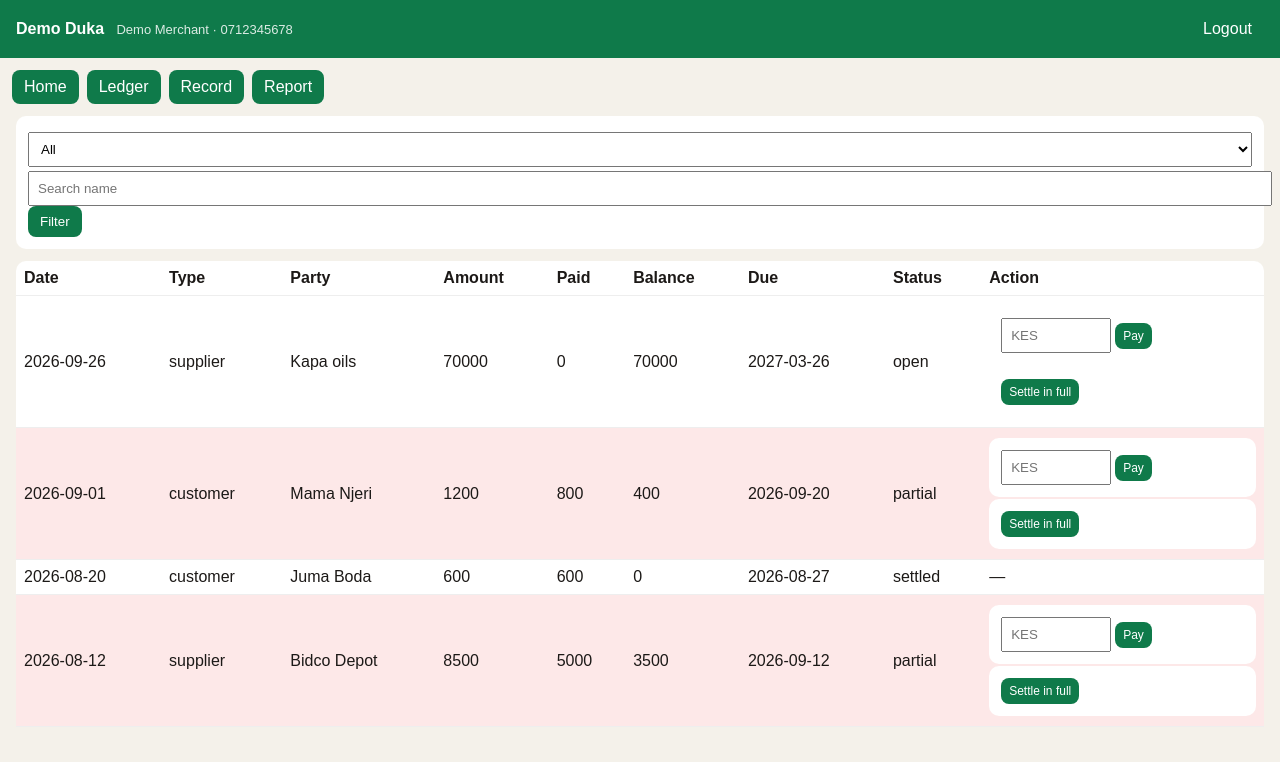
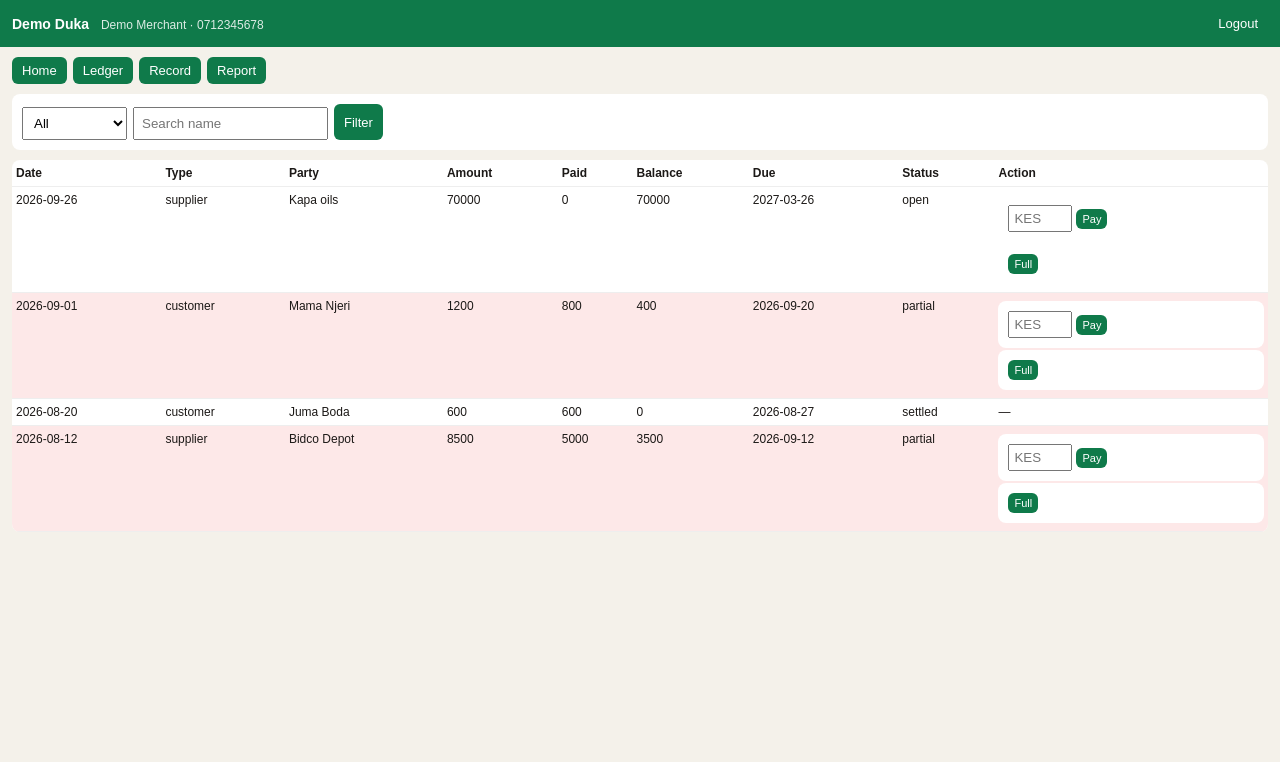
Before and after one commit to StephenMMutua/DukaCredit, a Flask app: page /ledger in a window 1280 px wide. Shown: the top 762 px of the page. Run offline with Flask 3, Linux system fonts and the light colour scheme; a user stored in the database is signed in; data comes from the database, SQL or seed files in the repository.

Commit message:
Make ledger compact so it no longer covers the page

```diff
--- a/static/style.css
+++ b/static/style.css
@@ -1,21 +1,24 @@
-body { font-family: sans-serif; margin: 0; background: #f4f1ea; color: #1c1917; }
-.topbar { display: flex; justify-content: space-between; align-items: center; padding: 12px 16px; background: #0f7a4a; color: #fff; }
-.muted { opacity: .85; font-size: 13px; margin-left: 8px; }
-.nav { display: flex; gap: 8px; padding: 12px; }
-.nav a, .btn, button { background: #0f7a4a; color: #fff; text-decoration: none; padding: 8px 12px; border-radius: 8px; border: 0; cursor: pointer; }
+body { font-family: sans-serif; margin: 0; background: #f4f1ea; color: #1c1917; font-size: 14px; }
+.topbar { display: flex; justify-content: space-between; align-items: center; padding: 10px 12px; background: #0f7a4a; color: #fff; }
+.muted { opacity: .85; font-size: 12px; margin-left: 8px; }
+.nav { display: flex; gap: 6px; padding: 10px 12px; flex-wrap: wrap; }
+.nav a, .btn, button { background: #0f7a4a; color: #fff; text-decoration: none; padding: 6px 10px; border-radius: 6px; border: 0; cursor: pointer; font-size: 13px; }
 .btn.ghost { background: transparent; }
-main { padding: 0 16px 24px; }
-.auth { max-width: 420px; margin: 8vh auto; background: #fff; padding: 24px; border-radius: 12px; }
-label { display: block; margin: 10px 0; }
-input, select { width: 100%; padding: 8px; margin-top: 4px; }
-.score, .cards article, table, form { background: #fff; padding: 12px; border-radius: 10px; margin-bottom: 12px; }
+main { padding: 0 12px 20px; max-width: 100%; }
+.auth { max-width: 380px; margin: 6vh auto; background: #fff; padding: 18px; border-radius: 10px; }
+label { display: block; margin: 8px 0; }
+input, select { width: 100%; padding: 7px; margin-top: 3px; box-sizing: border-box; }
+.score, .cards article, form { background: #fff; padding: 10px; border-radius: 8px; margin-bottom: 10px; }
 .cards { display: grid; grid-template-columns: repeat(3, 1fr); gap: 8px; }
-table { width: 100%; border-collapse: collapse; }
-th, td { text-align: left; padding: 8px; border-bottom: 1px solid #eee; }
+.filters { display: flex; gap: 6px; flex-wrap: wrap; }
+.filters input, .filters select { width: auto; }
+.table-wrap { width: 100%; overflow-x: auto; background: #fff; border-radius: 8px; margin-bottom: 10px; }
+table { width: 100%; border-collapse: collapse; font-size: 12px; }
+th, td { text-align: left; padding: 6px 4px; border-bottom: 1px solid #eee; vertical-align: top; }
 .flash { color: #0f7a4a; }
-.hint { color: #6b6258; font-size: 13px; }
-@media (max-width: 700px) { .cards { grid-template-columns: 1fr; } }
+.hint { color: #6b6258; font-size: 12px; }
 .overdue-row { background: #fde8e8; }
 .pay-form { display: flex; gap: 4px; margin: 2px 0; align-items: center; }
-.pay-form input { width: 90px; margin: 0; }
-.pay-form button { width: auto; padding: 6px 8px; font-size: 12px; }
+.pay-form input { width: 64px; margin: 0; padding: 4px; }
+.pay-form button { width: auto; padding: 4px 6px; font-size: 11px; }
+@media (max-width: 700px) { .cards { grid-template-columns: 1fr; } }
--- a/templates/ledger.html
+++ b/templates/ledger.html
@@ -10,6 +10,7 @@
   <input name="q" value="{{ q }}" placeholder="Search name" />
   <button type="submit">Filter</button>
 </form>
+<div class="table-wrap">
 <table>
   <thead>
     <tr>
@@ -44,7 +45,7 @@
         </form>
         <form class="pay-form" method="post" action="{{ url_for('ledger_settle') }}">
           <input type="hidden" name="target_id" value="{{ t.id }}" />
-          <button type="submit">Settle in full</button>
+          <button type="submit">Full</button>
         </form>
         {% else %}
         —
@@ -56,4 +57,5 @@
     {% endfor %}
   </tbody>
 </table>
+</div>
 {% endblock %}
```
